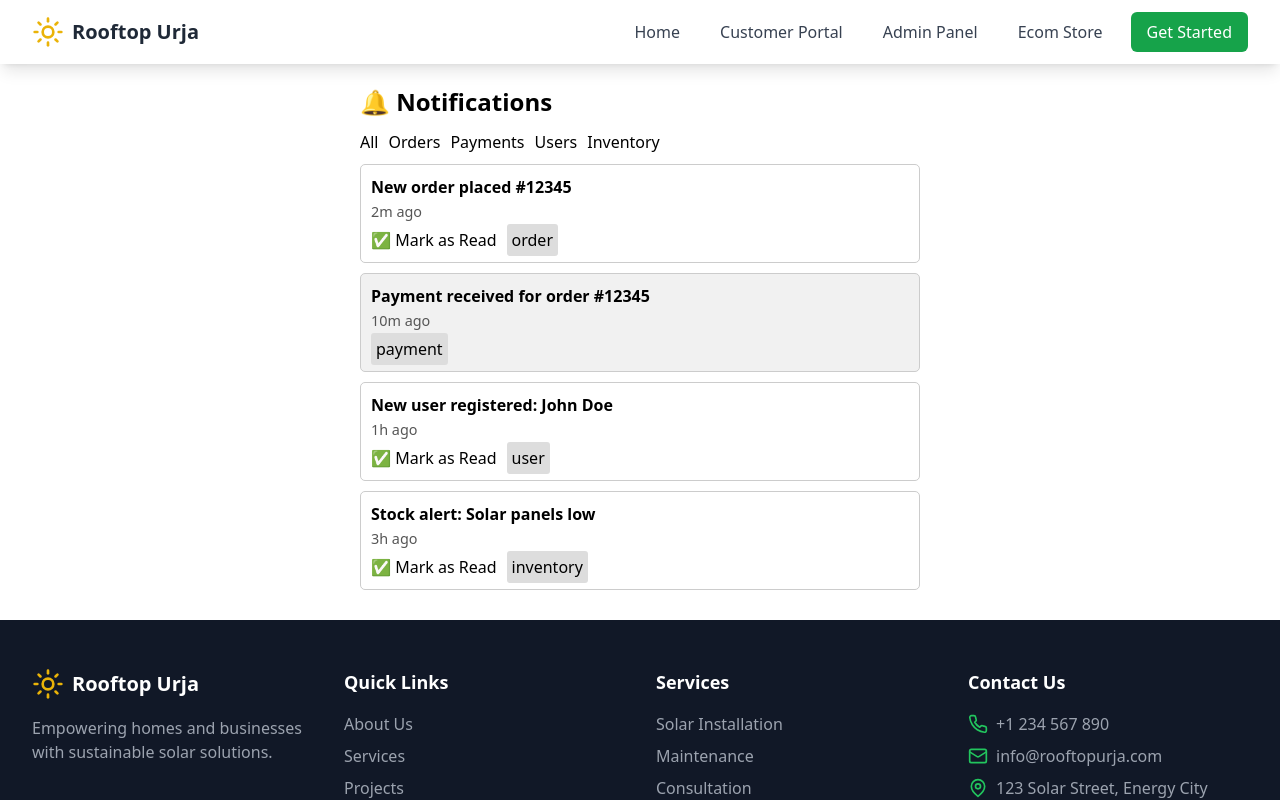
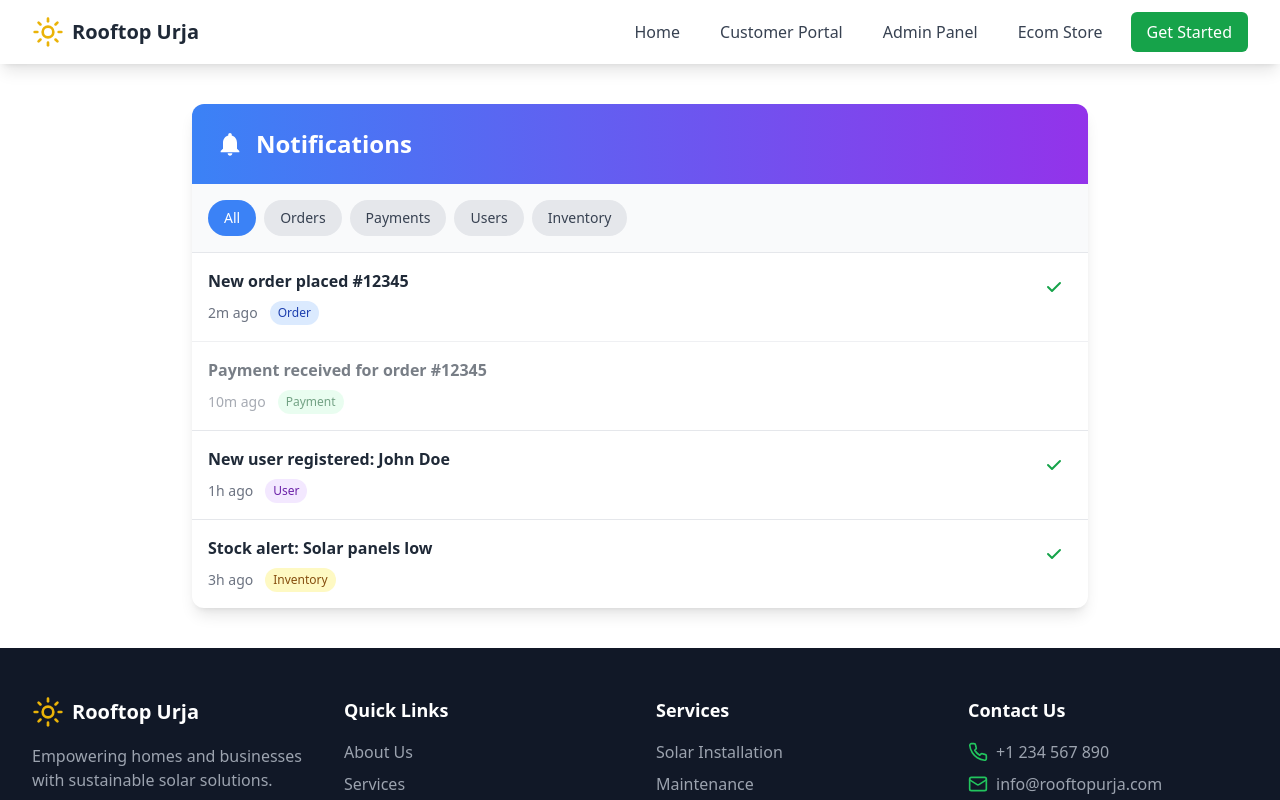
Before and after one commit to priyanshu334/solar1, a React (Vite) app: page /notify in a window 1280 px wide. Shown: the top 800 px of the page. Built offline with nearby package versions, Linux system fonts and the light colour scheme.

Commit message:
ecom done

```diff
--- a/src/pages/NotificationsPage.tsx
+++ b/src/pages/NotificationsPage.tsx
@@ -15,15 +15,30 @@ const sampleNotifications: Notification[] = [
   { id: 4, type: "inventory", message: "Stock alert: Solar panels low", read: false, timestamp: "3h ago" },
 ];
 
+const NotificationBadge = ({ type }: { type: Notification['type'] }) => {
+  const badgeColors: Record<Notification['type'], string> = {
+    order: "bg-blue-100 text-blue-800",
+    payment: "bg-green-100 text-green-800",
+    user: "bg-purple-100 text-purple-800",
+    inventory: "bg-yellow-100 text-yellow-800"
+  };
+
+  return (
+    <span className={`px-2 py-1 rounded-full text-xs font-medium ${badgeColors[type]}`}>
+      {type.charAt(0).toUpperCase() + type.slice(1)}
+    </span>
+  );
+};
+
 const NotificationsPage: React.FC = () => {
   const [notifications, setNotifications] = useState(sampleNotifications);
-  const [filter, setFilter] = useState<string | null>(null);
+  const [filter, setFilter] = useState<Notification['type'] | null>(null);
 
   const markAsRead = (id: number) => {
     setNotifications((prev) => prev.map((n) => (n.id === id ? { ...n, read: true } : n)));
   };
 
-  const filterNotifications = (type: string | null) => {
+  const filterNotifications = (type: Notification['type'] | null) => {
     setFilter(type);
   };
 
@@ -31,37 +46,78 @@ const NotificationsPage: React.FC = () => {
     ? notifications.filter((n) => n.type === filter)
     : notifications;
 
+  const filterButtons = [
+    { label: "All", type: null },
+    { label: "Orders", type: "order" },
+    { label: "Payments", type: "payment" },
+    { label: "Users", type: "user" },
+    { label: "Inventory", type: "inventory" }
+  ] as const;
+
   return (
-    <div style={{ maxWidth: "600px", margin: "0 auto", padding: "20px" }}>
-      <h2 style={{ fontSize: "1.5rem", fontWeight: "bold", marginBottom: "10px" }}>🔔 Notifications</h2>
-      <div style={{ display: "flex", gap: "10px", marginBottom: "10px" }}>
-        <button onClick={() => filterNotifications(null)}>All</button>
-        <button onClick={() => filterNotifications("order")}>Orders</button>
-        <button onClick={() => filterNotifications("payment")}>Payments</button>
-        <button onClick={() => filterNotifications("user")}>Users</button>
-        <button onClick={() => filterNotifications("inventory")}>Inventory</button>
+    <div className="max-w-4xl my-10 mx-auto bg-white shadow-lg rounded-xl overflow-hidden">
+      <div className="bg-gradient-to-r from-blue-500 to-purple-600 p-6">
+        <h2 className="text-2xl font-bold text-white flex items-center">
+          <svg xmlns="http://www.w3.org/2000/svg" className="h-7 w-7 mr-3" viewBox="0 0 24 24" fill="currentColor">
+            <path d="M12 22c1.1 0 2-.9 2-2h-4c0 1.1.89 2 2 2zm6-6v-5c0-3.07-1.64-5.64-4.5-6.32V4c0-.83-.67-1.5-1.5-1.5s-1.5.67-1.5 1.5v.68C7.63 5.36 6 7.92 6 11v5l-2 2v1h16v-1l-2-2z"/>
+          </svg>
+          Notifications
+        </h2>
       </div>
-      <div>
-        {filteredNotifications.map((notification) => (
-          <div key={notification.id} style={{
-            padding: "10px",
-            marginBottom: "10px",
-            border: "1px solid #ccc",
-            borderRadius: "5px",
-            backgroundColor: notification.read ? "#f1f1f1" : "#fff"
-          }}>
-            <p><strong>{notification.message}</strong></p>
-            <span style={{ fontSize: "0.9rem", color: "#555" }}>{notification.timestamp}</span>
-            <div style={{ marginTop: "5px" }}>
-              {!notification.read && (
-                <button onClick={() => markAsRead(notification.id)} style={{ marginRight: "10px" }}>
-                  ✅ Mark as Read
-                </button>
-              )}
-              <span style={{ padding: "5px", backgroundColor: "#ddd", borderRadius: "3px" }}>{notification.type}</span>
+
+      <div className="p-4 bg-gray-50 border-b">
+        <div className="flex space-x-2 overflow-x-auto">
+          {filterButtons.map(({ label, type }) => (
+            <button
+              key={label}
+              onClick={() => filterNotifications(type)}
+              className={`px-4 py-2 rounded-full text-sm font-medium transition-all duration-300 ${
+                filter === type
+                  ? "bg-blue-500 text-white"
+                  : "bg-gray-200 text-gray-700 hover:bg-gray-300"
+              }`}
+            >
+              {label}
+            </button>
+          ))}
+        </div>
+      </div>
+
+      <div className="divide-y divide-gray-200">
+        {filteredNotifications.length === 0 ? (
+          <div className="text-center py-8 text-gray-500">
+            No notifications to display
+          </div>
+        ) : (
+          filteredNotifications.map((notification) => (
+            <div
+              key={notification.id}
+              className={`p-4 hover:bg-gray-50 transition-colors duration-200 ${
+                notification.read ? "opacity-60" : ""
+              }`}
+            >
+              <div className="flex justify-between items-start">
+                <div className="flex-grow">
+                  <p className="font-semibold text-gray-800">{notification.message}</p>
+                  <div className="flex items-center mt-2 space-x-3">
+                    <span className="text-sm text-gray-500">{notification.timestamp}</span>
+                    <NotificationBadge type={notification.type} />
+                  </div>
+                </div>
+                {!notification.read && (
+                  <button
+                    onClick={() => markAsRead(notification.id)}
+                    className="ml-4 text-green-600 hover:text-green-800 hover:bg-green-100 rounded-full p-2 transition-colors"
+                  >
+                    <svg xmlns="http://www.w3.org/2000/svg" className="h-5 w-5" viewBox="0 0 20 20" fill="currentColor">
+                      <path fillRule="evenodd" d="M16.707 5.293a1 1 0 010 1.414l-8 8a1 1 0 01-1.414 0l-4-4a1 1 0 011.414-1.414L8 12.586l7.293-7.293a1 1 0 011.414 0z" clipRule="evenodd" />
+                    </svg>
+                  </button>
+                )}
+              </div>
             </div>
-          </div>
-        ))}
+          ))
+        )}
       </div>
     </div>
   );
```
